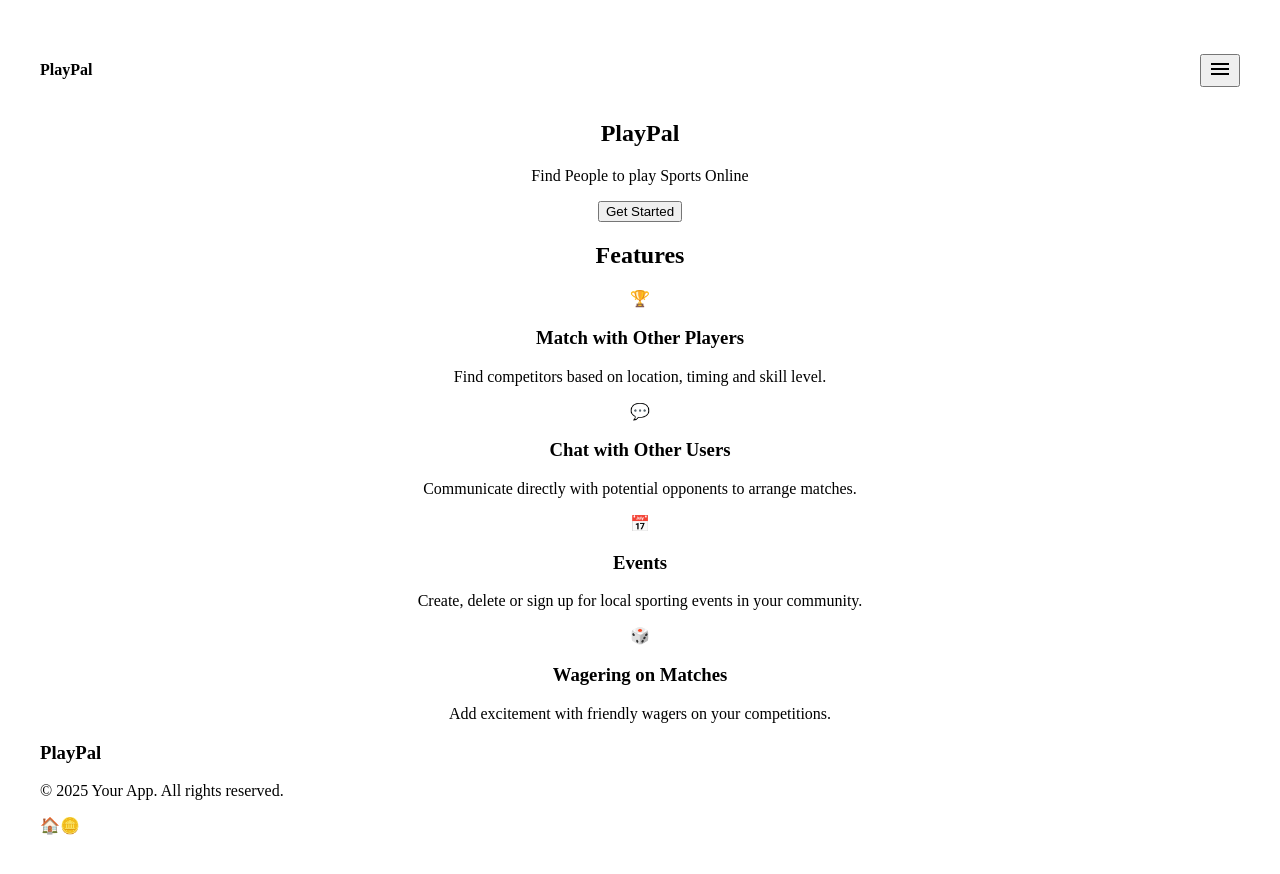
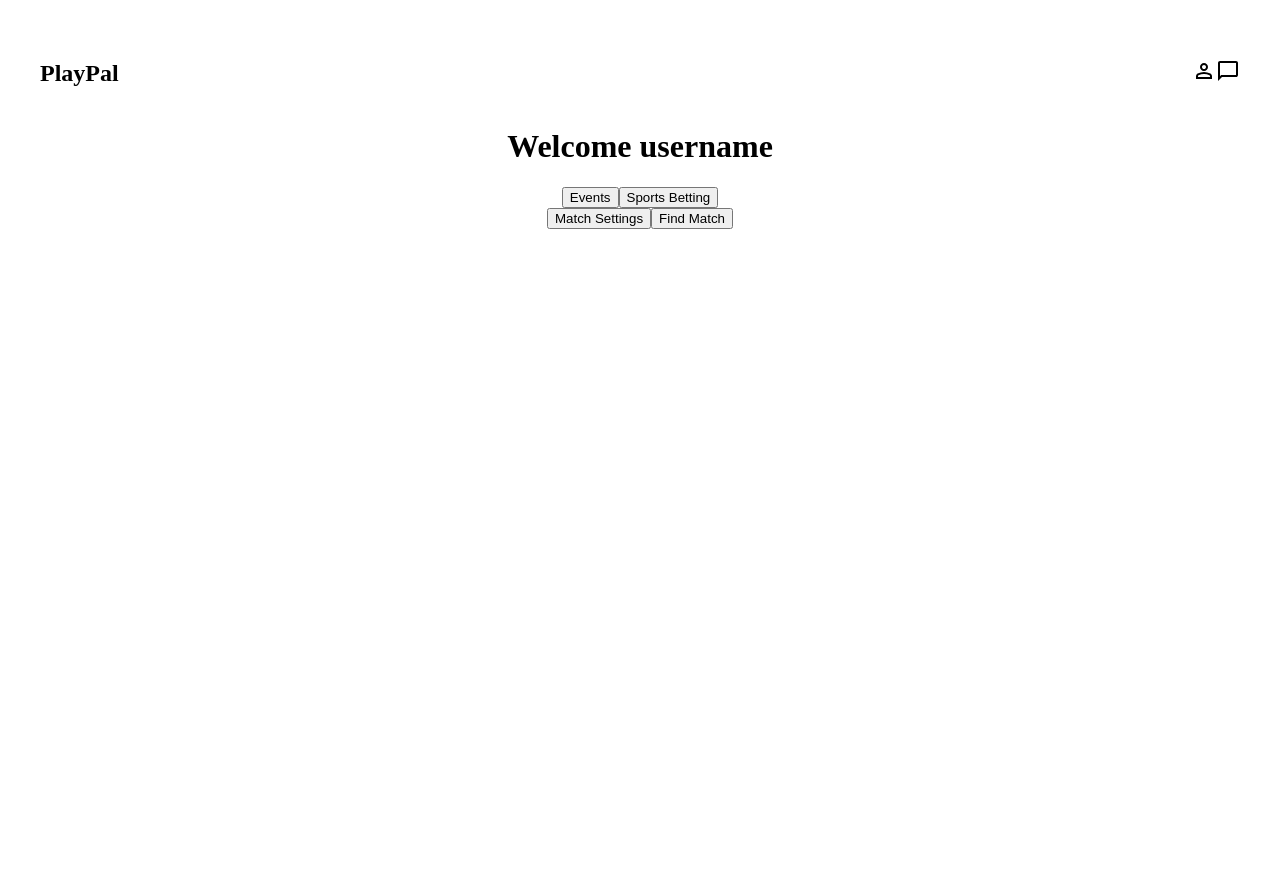
Before and after one commit to BrownieTr/2800-202510-BBY02, a React (Vite) app: page / in a window 1280 px wide. After the commit the page ends 800 px from the top, so only its background shows below. Built offline with nearby package versions, Linux system fonts and the light colour scheme.

Commit message:
completed index page frontend

```diff
--- a/src/components/layout/navbar.jsx
+++ b/src/components/layout/navbar.jsx
@@ -3,17 +3,18 @@ import { Link } from 'react-router-dom';
 import ClickableIcons from "../ui/clickableIcons";
 
 
-export default function Navbar({iconLeft, iconRight, header = "header"}) {
+export default function Navbar({iconLeft, iconRight, iconRight2, header = "header"}) {
   return (
     <nav className="flex items-center justify-between px-4 py-3 ">
       <div className="w-10">
         <ClickableIcons icon={iconLeft} />
       </div>
       <div className="flex-1 text-left pl-4">
-        <h4>{header}</h4>
+        <h2>{header}</h2>
       </div>
       <div className="w-10 text-right">
         <ClickableIcons icon={iconRight} />
+        <ClickableIcons icon={iconRight2} />
       </div>
     </nav>
   );
--- a/src/main.jsx
+++ b/src/main.jsx
@@ -4,11 +4,12 @@ import { StrictMode } from 'react';
 import { BrowserRouter } from 'react-router-dom';
 import './styles/index.css'
 import App from './App.jsx'
+import Index from './pages/index.jsx';
 
 ReactDOM.createRoot(document.getElementById('root')).render(
   <StrictMode>
     <BrowserRouter>
-      <App/>
+      <Index/>
     </BrowserRouter>
   </StrictMode>
 );
--- /dev/null
+++ b/src/pages/index.jsx
@@ -0,0 +1,53 @@
+import React from "react";
+import Navbar from "../components/layout/navbar";
+
+export default function Index({ username = "username" }) {
+  return (
+    <>
+      <Navbar
+        header="PlayPal"
+        iconRight={
+          <svg
+            xmlns="http://www.w3.org/2000/svg"
+            height="24px"
+            viewBox="0 -960 960 960"
+            width="24px"
+            fill="#000000"
+          >
+            <path d="M480-480q-66 0-113-47t-47-113q0-66 47-113t113-47q66 0 113 47t47 113q0 66-47 113t-113 47ZM160-160v-112q0-34 17.5-62.5T224-378q62-31 126-46.5T480-440q66 0 130 15.5T736-378q29 15 46.5 43.5T800-272v112H160Zm80-80h480v-32q0-11-5.5-20T700-306q-54-27-109-40.5T480-360q-56 0-111 13.5T260-306q-9 5-14.5 14t-5.5 20v32Zm240-320q33 0 56.5-23.5T560-640q0-33-23.5-56.5T480-720q-33 0-56.5 23.5T400-640q0 33 23.5 56.5T480-560Zm0-80Zm0 400Z" />
+          </svg>
+        }
+        iconRight2={
+          <svg
+            xmlns="http://www.w3.org/2000/svg"
+            height="24px"
+            viewBox="0 -960 960 960"
+            width="24px"
+            fill="#000000"
+          >
+            <path d="M80-80v-720q0-33 23.5-56.5T160-880h640q33 0 56.5 23.5T880-800v480q0 33-23.5 56.5T800-240H240L80-80Zm126-240h594v-480H160v525l46-45Zm-46 0v-480 480Z" />
+          </svg>
+        }
+      />
+      <h1 className="mt-8 text-2xl font-bold text-center">
+        Welcome {username}
+      </h1>
+      <div className="mt-8 flex items-center justify-center space-x-4">
+        <button className="rounded-2xl w-40 h-56 flex items-center justify-center text-lg">
+          Events
+        </button>
+        <button className="rounded-2xl w-40 h-56 flex items-center justify-center text-lg">
+          Sports Betting
+        </button>
+      </div>
+      <div className="mt-8 flex items-center justify-center space-x-4">
+        <button className="rounded-xl w-20 h-20 flex items-center justify-center text-xs text-center">
+          Match Settings
+        </button>
+        <button className="rounded-xl w-36 h-20 flex items-center justify-center text-lg">
+          Find Match
+        </button>
+      </div>
+    </>
+  );
+}
```
